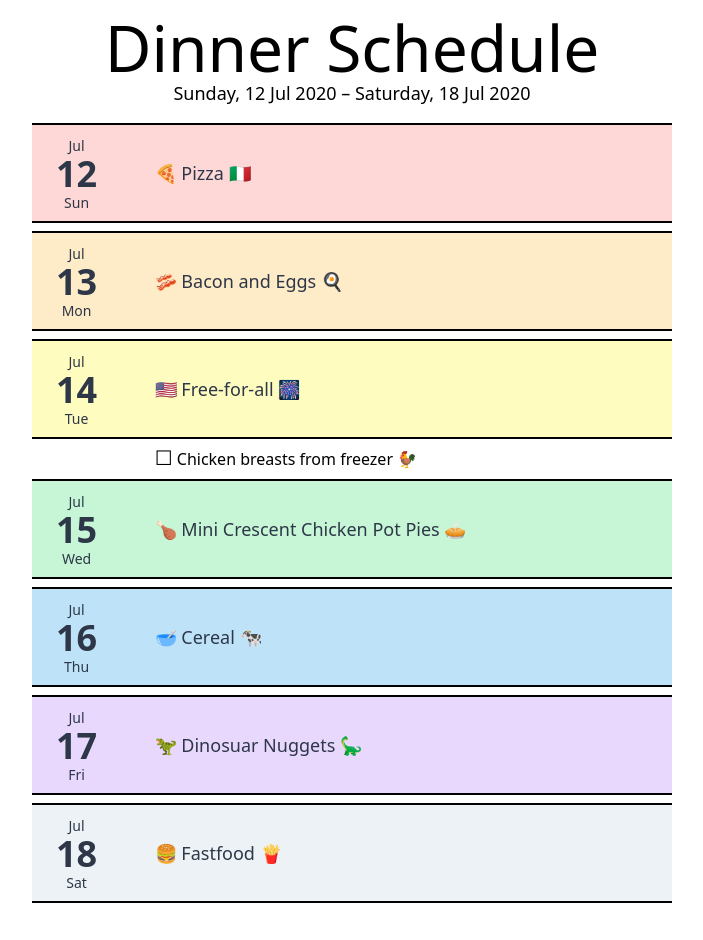
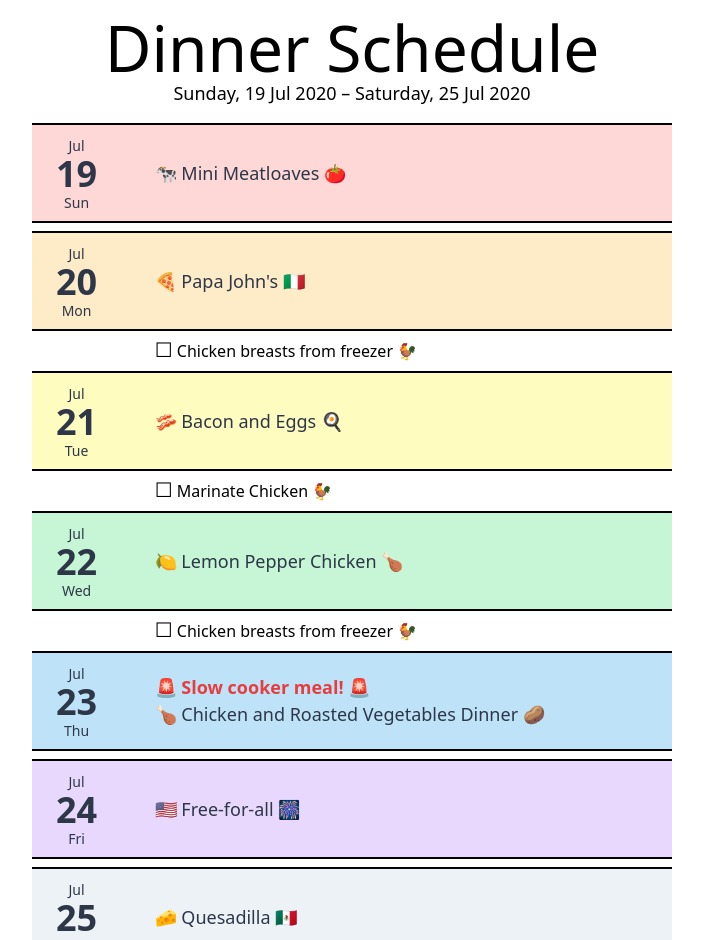
Before and after one commit to aldahodzic/family-meal-schedule, a React (Create React App) app: page / in a window 1280 px wide. Shown: the top 940 px of the page, without its empty margins (288-991 px from the left). Before the commit the page ends 911 px from the top, so only its background shows below. Built offline with nearby package versions, Linux system fonts and the light colour scheme.

Commit message:
Meal Plan for 20200719

```diff
--- a/src/App.js
+++ b/src/App.js
@@ -1,6 +1,6 @@
 import React from 'react';
 import MealPlan from './MealPlan';
-import mealPlanData from './mealPlans/20200712.json';
+import mealPlanData from './mealPlans/20200719.json';
 import { format, addDays } from 'date-fns';
 
 function App() {
--- /dev/null
+++ b/src/mealPlans/20200719.json
@@ -0,0 +1,30 @@
+{
+  "start": "19 Jul 2020",
+  "days": [
+    {
+      "dinner": "🐄 Mini Meatloaves 🍅"
+    },
+    {
+      "dinner": "🍕 Papa John's 🇮🇹",
+      "tasks": ["Chicken breasts from freezer 🐓"]
+    },
+    {
+      "dinner": "🥓 Bacon and Eggs 🍳",
+      "tasks": ["Marinate Chicken 🐓"]
+    },
+    {
+      "dinner": "🍋 Lemon Pepper Chicken 🍗",
+      "tasks": ["Chicken breasts from freezer 🐓"]
+    },
+    {
+      "slowCooker": true,
+      "dinner": "🍗 Chicken and Roasted Vegetables Dinner 🥔"
+    },
+    {
+      "dinner": "🇺🇸 Free-for-all 🎆"
+    },
+    {
+      "dinner": "🧀 Quesadilla 🇲🇽"
+    }
+  ]
+}
```
